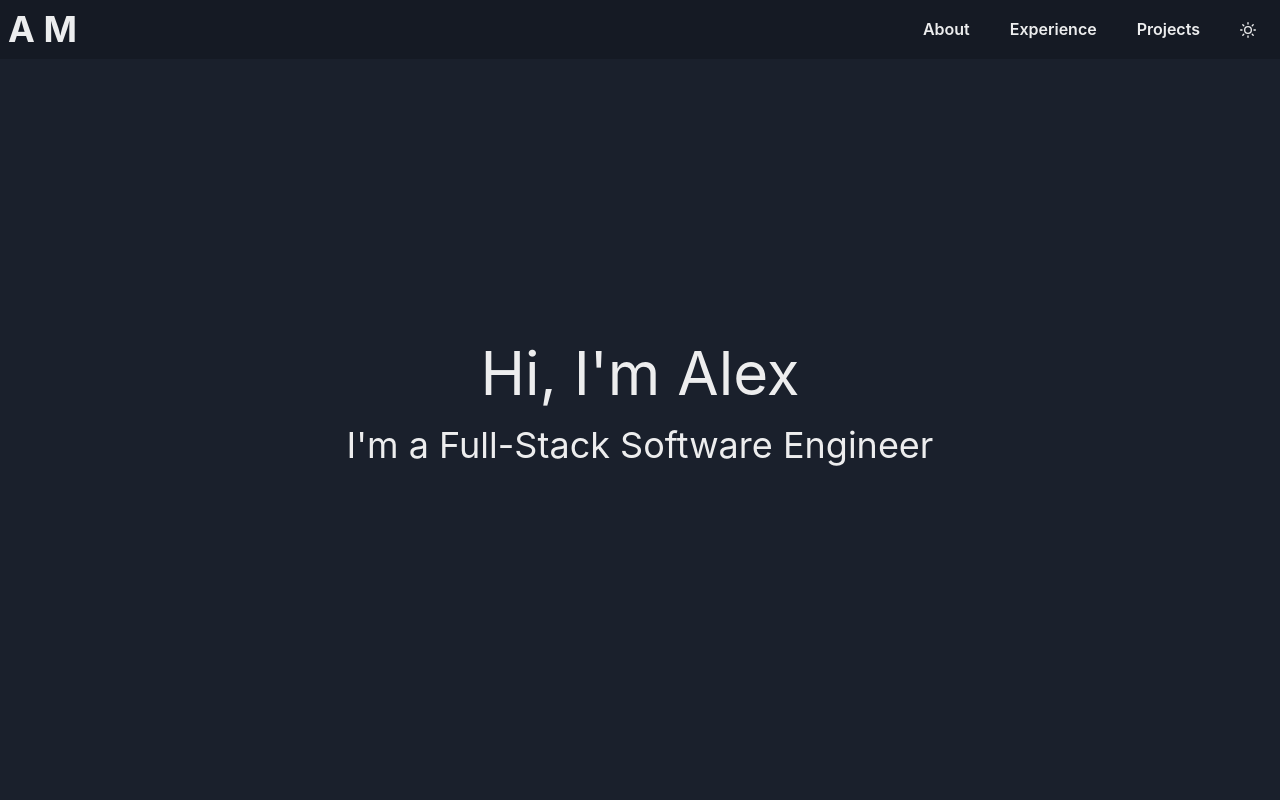
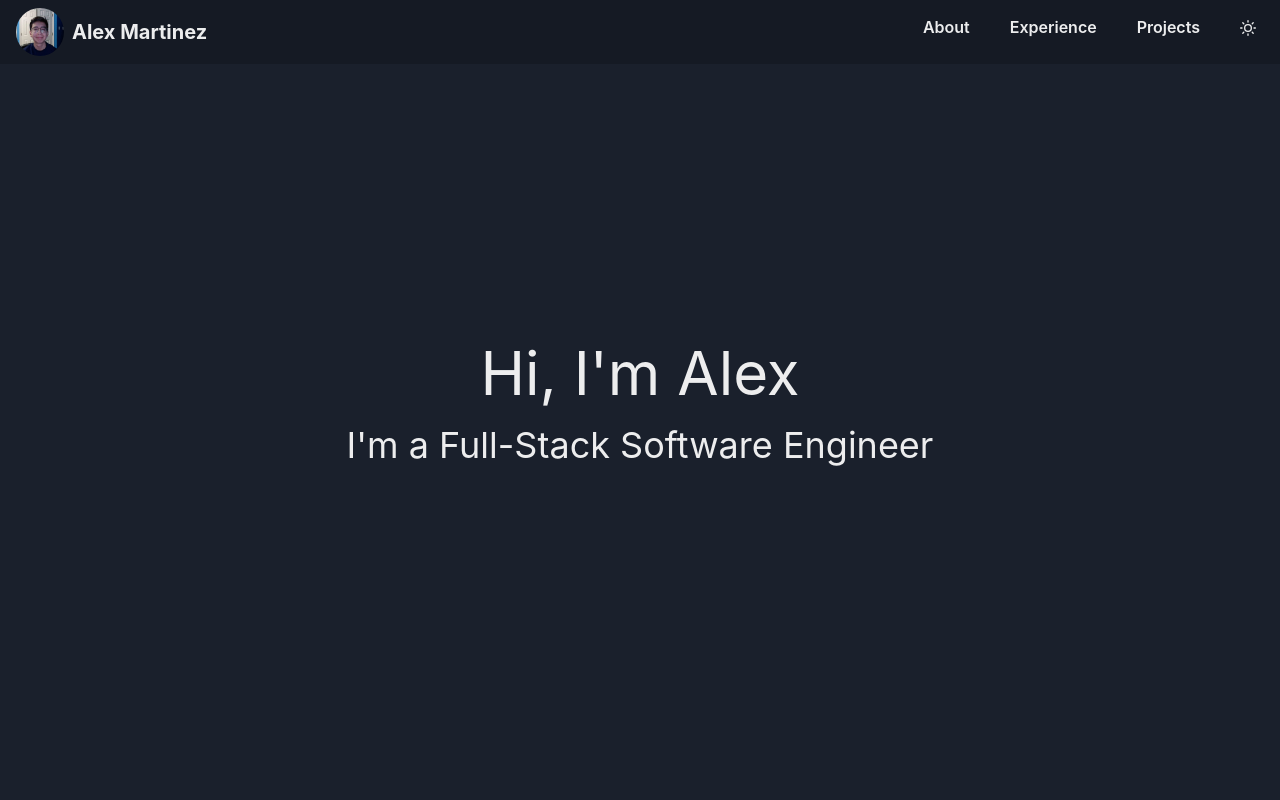
Before and after one commit to AlexandroM1234/PortfolioV2, a React (Create React App) app in the folder portfolio/: page / in a window 1280 px wide. Shown: the top 800 px of the page. Built offline with nearby package versions, Linux system fonts and the light colour scheme.

Commit message:
added in avatar, fixed overlay issue and fixed double tabs on buttons

```diff
--- a/portfolio/src/Components/Footer.jsx
+++ b/portfolio/src/Components/Footer.jsx
@@ -3,7 +3,7 @@ import React from "react";
 import { SiGithub, SiLinkedin } from "react-icons/si";
 import { AiOutlineMail } from "react-icons/ai";
 import { COPYRIGHT } from "../constants/constants";
-import AnimatedButton from "./animated/AnimatedButton";
+import { motion } from "framer-motion";
 
 const Footer = () => {
   return (
@@ -22,33 +22,33 @@ const Footer = () => {
 
       <div className="icons">
         <Stack direction={"row"}>
-          <AnimatedButton>
           <Link
+            as={motion.a}
+            whileHover={{ scale: 1.1 }}
             className="chakra-button css-1nlwyv4"
             href="https://www.linkedin.com/in/alex-martinez123/"
             aria-label="Link to Alex Martinez's LinkedIn"
           >
             <Icon boxSize={6} as={SiLinkedin} />
           </Link>
-          </AnimatedButton>
-          <AnimatedButton>
           <Link
+            as={motion.a}
+            whileHover={{ scale: 1.1 }}
             className="chakra-button css-1nlwyv4"
             href="https://github.com/AlexandroM1234"
             aria-label="Link to Alex-Martinez's LinkedIn"
           >
             <Icon boxSize={6} as={SiGithub} />
           </Link>
-          </AnimatedButton>
-          <AnimatedButton>
           <Link
+            as={motion.a}
+            whileHover={{ scale: 1.1 }}
             className="chakra-button css-1nlwyv4"
             href="mailto:alexmartinez0071234@gmail.com"
             variant="ghost"
           >
             <Icon boxSize={6} as={AiOutlineMail} mr={"1"} />
           </Link>
-          </AnimatedButton>
         </Stack>
       </div>
     </Flex>
--- a/portfolio/src/Components/NavBar.jsx
+++ b/portfolio/src/Components/NavBar.jsx
@@ -1,8 +1,15 @@
 import React from "react";
-import { Button, Flex, Heading, Stack, useColorMode } from "@chakra-ui/react";
+import {
+  Avatar,
+  Button,
+  Flex,
+  Stack,
+  useColorMode,
+  Heading,
+} from "@chakra-ui/react";
 import { MoonIcon, SunIcon } from "@chakra-ui/icons";
 import { ABOUT, EXPERIENCE, PROJECTS } from "../constants/constants";
-import AnimatedButton from "./animated/AnimatedButton";
+import { motion } from "framer-motion";
 
 const NavBar = ({ handleScroll, aboutRef, experienceRef, projectsRef }) => {
   const { colorMode, toggleColorMode } = useColorMode();
@@ -15,27 +22,38 @@ const NavBar = ({ handleScroll, aboutRef, experienceRef, projectsRef }) => {
         backgroundColor={"blackAlpha.300"}
         position={"fixed"}
       >
-        <Stack direction="row">
-          <Heading>A M</Heading>
+        <Stack marginLeft={2} align={"center"} direction="row">
+          <Avatar name="Alex Martinez" src="/me.png" />
+          <Heading size="md">Alex Martinez</Heading>
         </Stack>
         <Stack direction="row">
-          <AnimatedButton>
-            <Button onClick={() => handleScroll(aboutRef)} variant="ghost">
+          <Button
+            as={motion.button}
+            whileHover={{ scale: 1.1 }}
+            onClick={() => handleScroll(aboutRef)}
+            variant="ghost"
+          >
             {ABOUT}
           </Button>
-          </AnimatedButton>
-          <AnimatedButton>
-            <Button onClick={() => handleScroll(experienceRef)} variant="ghost">
+          <Button
+            as={motion.button}
+            whileHover={{ scale: 1.1 }}
+            onClick={() => handleScroll(experienceRef)}
+            variant="ghost"
+          >
             {EXPERIENCE}
           </Button>
-          </AnimatedButton>
-          <AnimatedButton>
-            <Button onClick={() => handleScroll(projectsRef)} variant="ghost">
+          <Button
+            as={motion.button}
+            whileHover={{ scale: 1.1 }}
+            onClick={() => handleScroll(projectsRef)}
+            variant="ghost"
+          >
             {PROJECTS}
           </Button>
-          </AnimatedButton>
-          <AnimatedButton>
           <Button
+            as={motion.button}
+            whileHover={{ scale: 1.1 }}
             variant="ghost"
             onClick={toggleColorMode}
             aria-label={`Toggle color mode to: ${
@@ -44,7 +62,6 @@ const NavBar = ({ handleScroll, aboutRef, experienceRef, projectsRef }) => {
           >
             {colorMode === "light" ? <MoonIcon /> : <SunIcon />}
           </Button>
-          </AnimatedButton>
         </Stack>
       </Flex>
     </>
--- a/portfolio/src/Components/ProjectCard.jsx
+++ b/portfolio/src/Components/ProjectCard.jsx
@@ -16,7 +16,7 @@ const ProjectCard = ({ project }) => {
   const { name, desc, date, img, url, stack } = project;
   return (
     <>
-      <Card direction={"row"} variant="outline" zIndex={0}>
+      <Card direction={"row"} variant="outline" zIndex={-1}>
         <Image
           maxW={{ base: "100%", sm: "200px" }}
           src={img}
--- a/portfolio/src/Components/animated/AnimatedButton.jsx
+++ /dev/null
@@ -1,8 +0,0 @@
-import React from "react";
-import { motion } from "framer-motion";
-
-const AnimatedButton = ({ children }) => {
-  return <motion.button whileHover={{ scale: 1.1 }}>{children}</motion.button>;
-};
-
-export default AnimatedButton;
```
Also changed, not shown: portfolio/public/me.png (added). Lines whose indentation alone changed are shown as unchanged.
